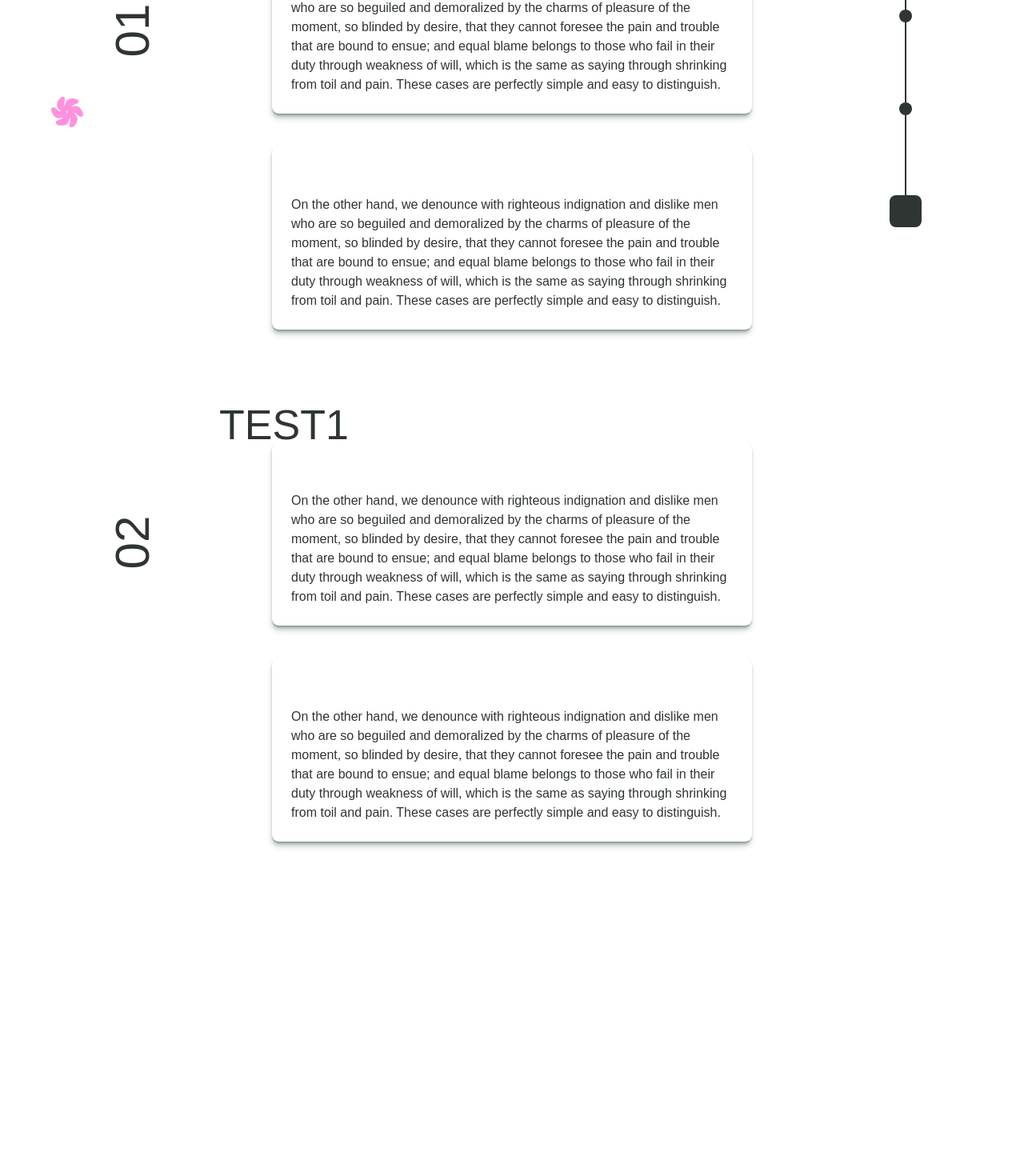
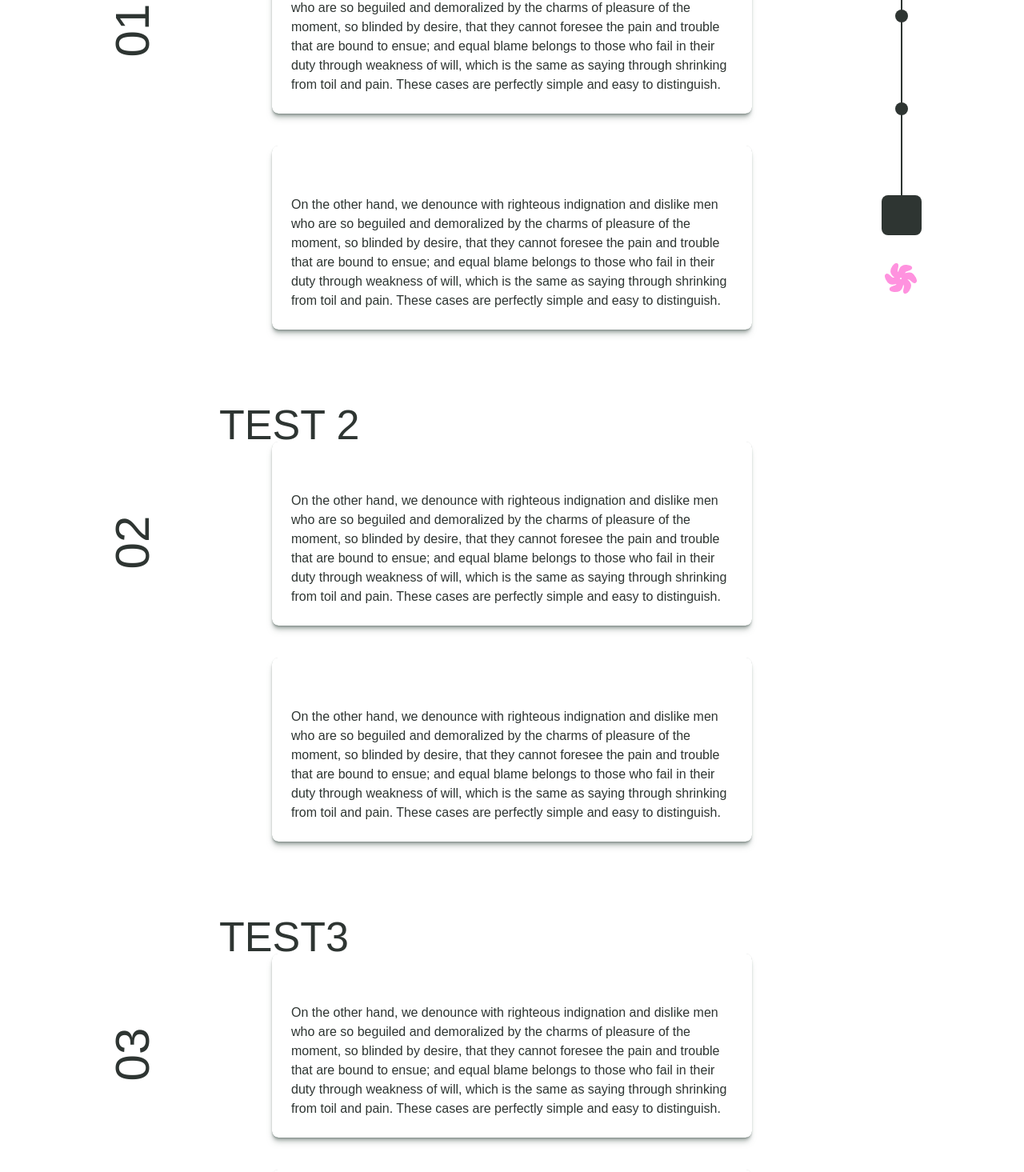
Before and after one commit to barbaraperic/pink-panther, a Next.js app: page / in a window 1280 px wide. Shown: the part 280-1745 px from the top of the page at 80% size. Before the commit the page ends 1536 px from the top, so only its background shows below. Built offline with nearby package versions, Linux system fonts and the light colour scheme; a web font is replaced by a local one.

Commit message:
refactor spinner

```diff
--- a/app/components/CardSectionList.tsx
+++ b/app/components/CardSectionList.tsx
@@ -10,8 +10,14 @@ export default function CardSectionList() {
         },
         {
             id: 'section2',
-            title: 'Test1',
+            title: 'Test 2',
             number: '02',
+            text: 'On the other hand, we denounce with righteous indignation and dislike men who are so beguiled and demoralized by the charms of pleasure of the moment, so blinded by desire, that they cannot foresee the pain and trouble that are bound to ensue; and equal blame belongs to those who fail in their duty through weakness of will, which is the same as saying through shrinking from toil and pain. These cases are perfectly simple and easy to distinguish. ',
+        },
+        {
+            id: 'section3',
+            title: 'Test3',
+            number: '03',
             text: 'On the other hand, we denounce with righteous indignation and dislike men who are so beguiled and demoralized by the charms of pleasure of the moment, so blinded by desire, that they cannot foresee the pain and trouble that are bound to ensue; and equal blame belongs to those who fail in their duty through weakness of will, which is the same as saying through shrinking from toil and pain. These cases are perfectly simple and easy to distinguish. ',
         },
     ]
--- a/app/components/Nav.module.css
+++ b/app/components/Nav.module.css
@@ -18,18 +18,17 @@
     transition: all 0.5s ease;
 }
 
+.node:hover {
+    transform: scale(1.2);
+    background-color: rgb(var(--pink-rgb));
+}
+
 .node:last-child {
-    width: 40px;
-    height: 40px;
+    width: 50px;
+    height: 50px;
     border-radius: 8px;
     background-color: rgb(var(--foreground-rgb));
     margin-bottom: 0;
-}
-
-.node:hover,
-.node:active {
-    transform: scale(1.2);
-    background-color: rgb(var(--pink-rgb));
 }
 
 .line {
--- a/app/globals.css
+++ b/app/globals.css
@@ -50,5 +50,7 @@ body {
     position: fixed;
     width: 40px;
     height: 40px;
-    top: 50%;
+    top: 76%;
+    right: 10.5%;
+    z-index: 50000;
 }
--- a/app/layout.tsx
+++ b/app/layout.tsx
@@ -5,7 +5,7 @@ import './globals.css'
 const inter = Inclusive_Sans({ subsets: ['vietnamese'], weight: '400' })
 
 export const metadata: Metadata = {
-    title: 'Pink Panther',
+    title: 'PinkPanther',
     description: '',
     icons: {
         icon: '/icon.ico',
@@ -19,6 +19,8 @@ export default function RootLayout({
 }>) {
     return (
         <html lang="en">
+            <link rel="icon" href="/icon.ico" sizes="image/x-icon" />
+
             <body suppressHydrationWarning={true} className={inter.className}>
                 {children}
             </body>
--- a/hooks/useAnimateScroll.ts
+++ b/hooks/useAnimateScroll.ts
@@ -24,13 +24,13 @@ export default function useAnimateScroll(
                     trigger: triggerId,
                     start: '50% 50%',
                     endTrigger: endTriggerId,
-                    end: 'bottom 50%',
+                    end: 'bottom',
                 },
             })
 
             spinnerId &&
                 tl.to(spinnerId, {
-                    rotateZ: 900,
+                    rotateZ: 1000,
                 })
         }, scrollPageElement) // Scope selector
         return () => ctx.revert() // cleanup
```
Also changed, not shown: 1 other file (tests, documents, lock files or other folders).
